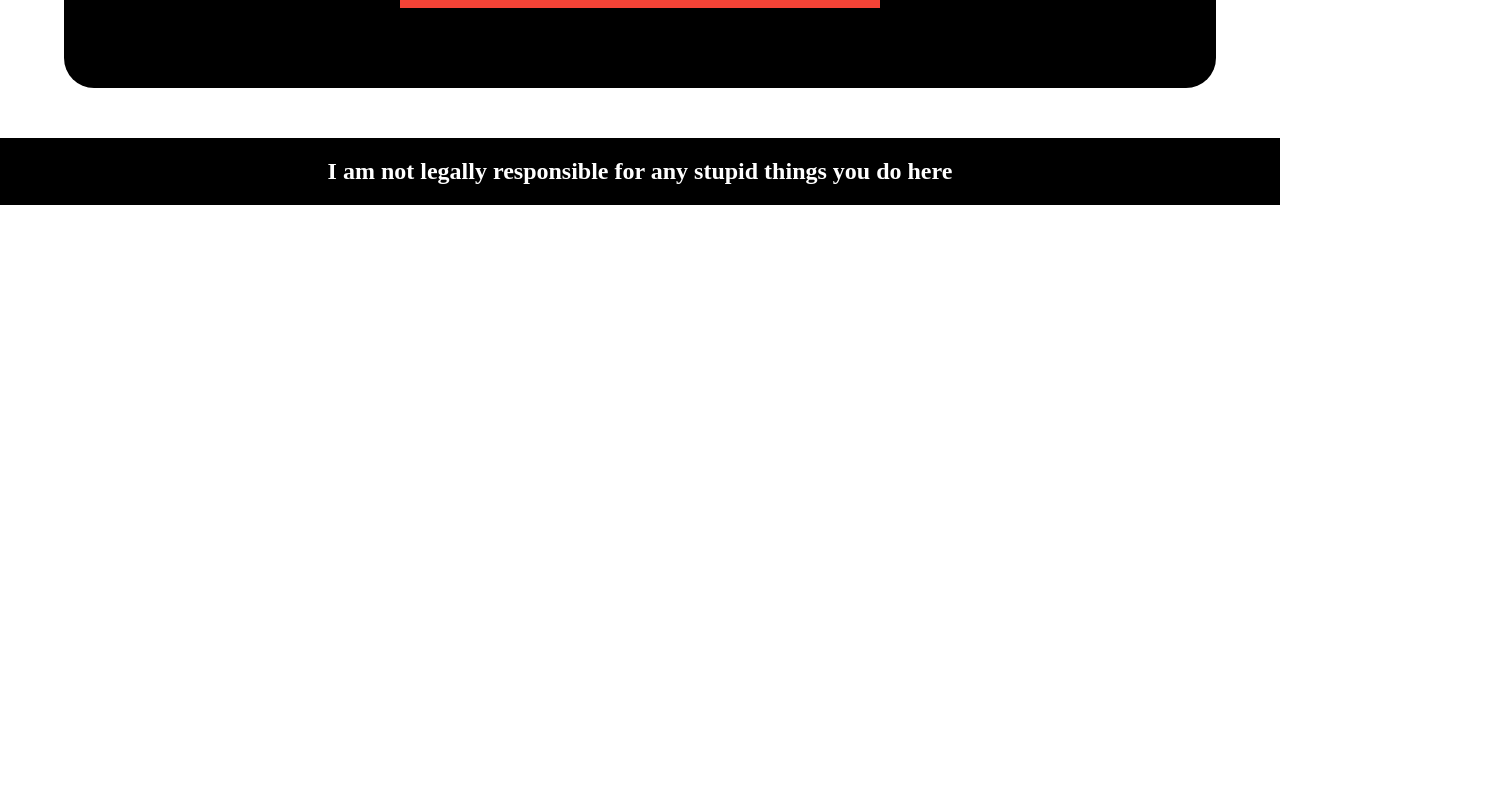
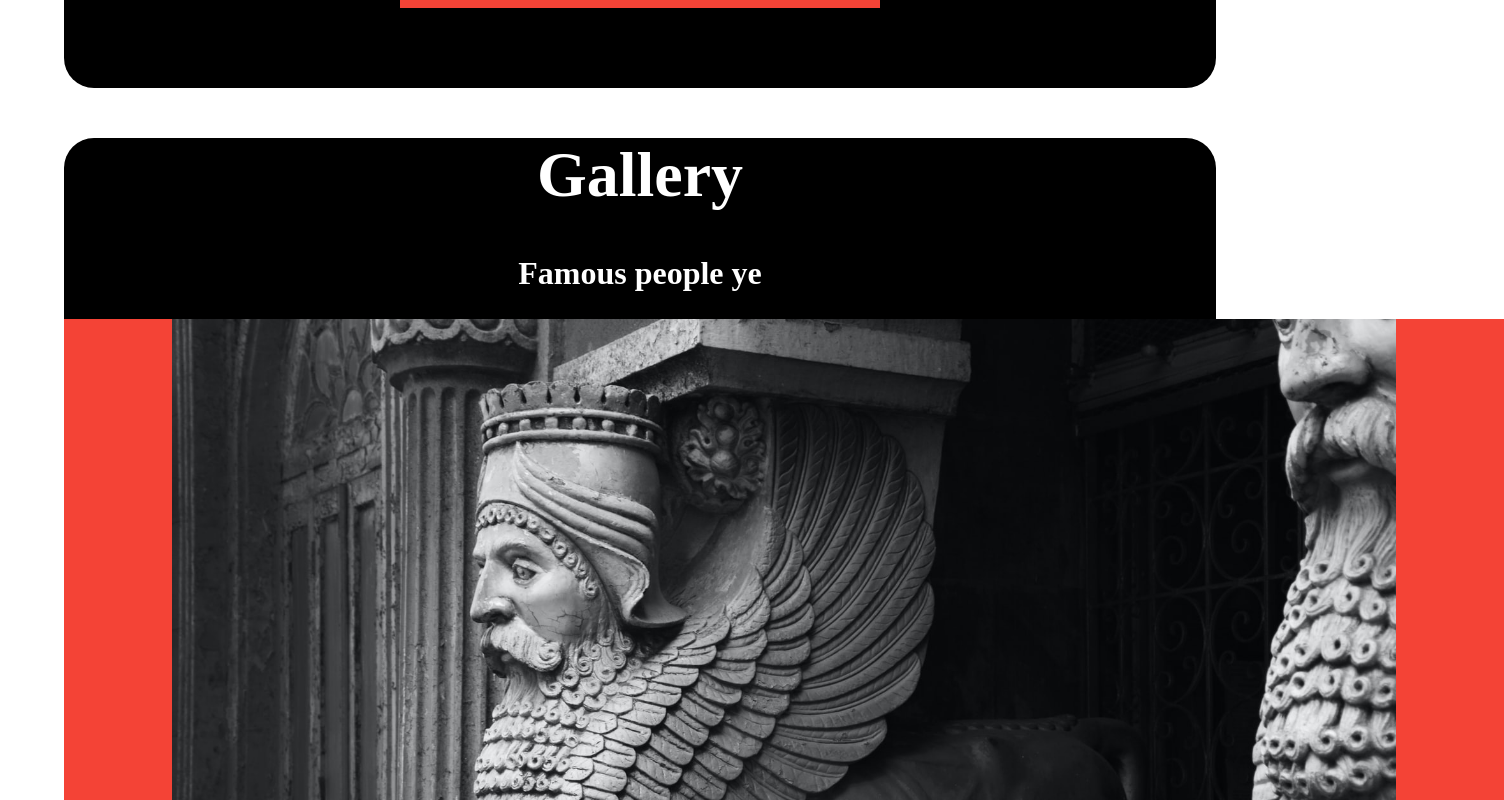
Before and after one commit to staten-island-tech/vue-project-2-ebt, a Nuxt app in the folder project/: page / in a window 1280 px wide. Shown: the part 4540-5340 px from the top of the page, 1504 px wide, since content can reach past the window. Before the commit the page ends 4745 px from the top, so only its background shows below. Built offline with nearby package versions, Linux system fonts and the light colour scheme.

Commit message:
{SAWOJMG{AOWJGFPOAWJMGF
description

```diff
--- a/project/pages/index.vue
+++ b/project/pages/index.vue
@@ -6,6 +6,7 @@
     <div ref="shop"><Shop class="section" /></div>
     <div ref="tickets"><Tickets class="section" /></div>
     <div ref="attractions"><Attractions class="section" /></div>
+    <div ref="gallery"><Gallery class="section" /></div>
     <Footer class="footer" />
   </div>
 </template>
```
